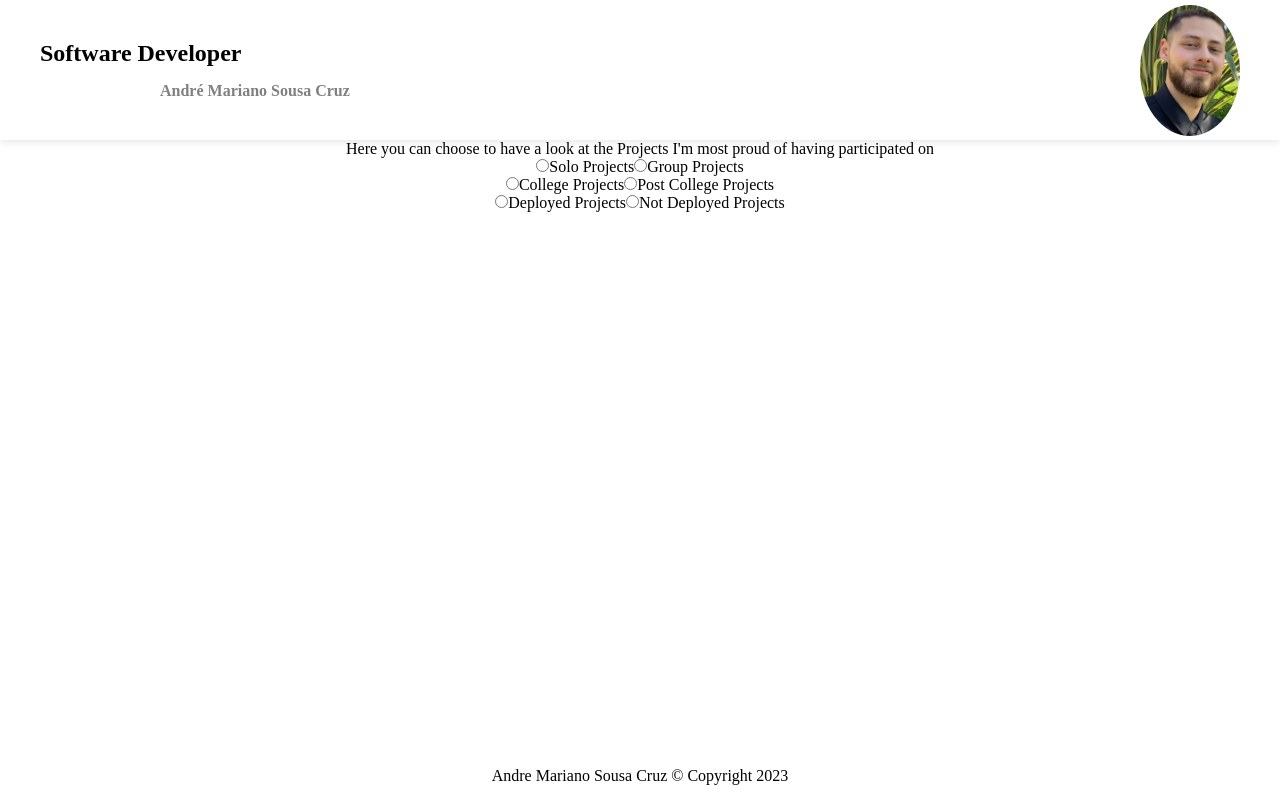
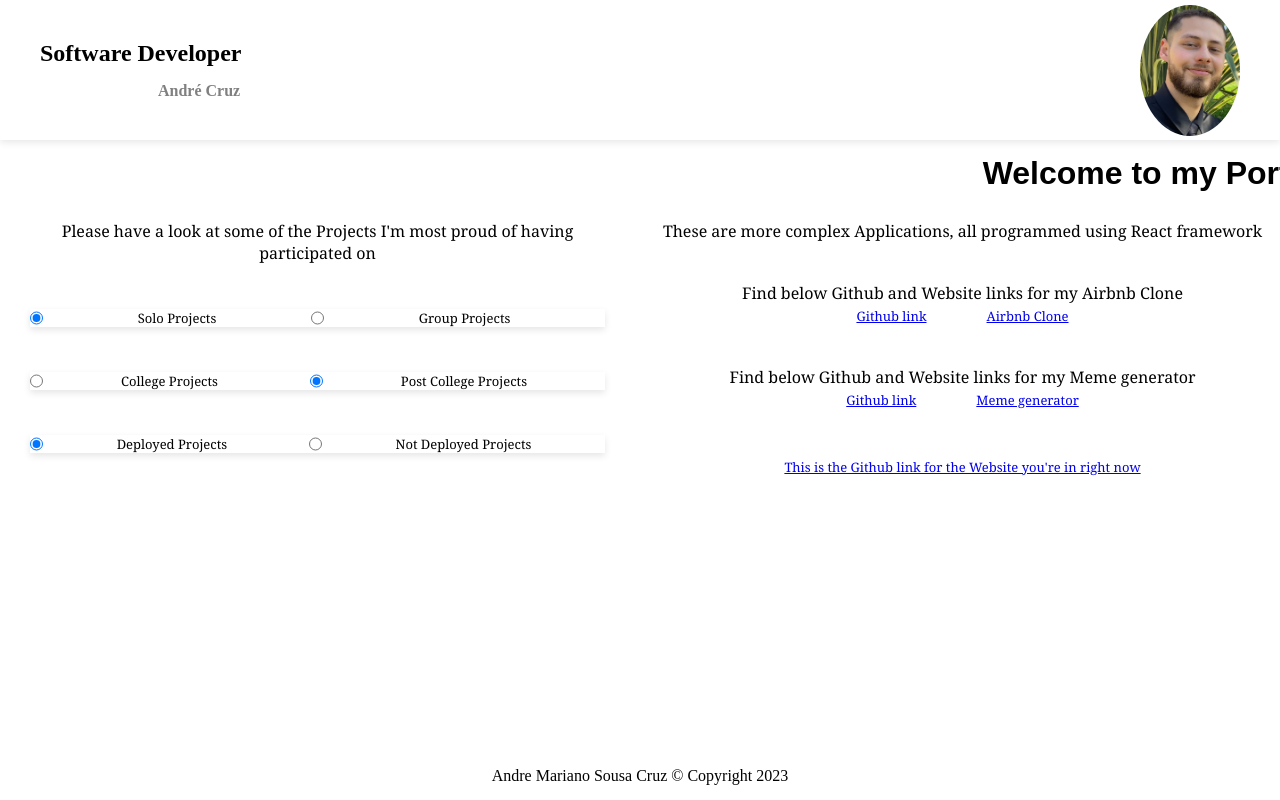
Before and after one commit to andremscruz/my-portfolio, a React (Create React App) app: page / in a window 1280 px wide. Built offline with nearby package versions, Linux system fonts and the light colour scheme.

Commit message:
CSS refactors and Minor JS refactor

```diff
--- a/src/components/Header.js
+++ b/src/components/Header.js
@@ -8,7 +8,7 @@ function Header(){
             <nav className="header">
             <div>
                 <h1 className="header--title">Software Developer</h1>
-                <h4 className="header--name">André Mariano Sousa Cruz</h4>
+                <h4 className="header--name">André Cruz</h4>
             </div>
             <img alt="" src={profilePicture} className="header--image"/>
             </nav>
--- a/src/components/Inputs.js
+++ b/src/components/Inputs.js
@@ -4,7 +4,8 @@ import "../css/Inputs.css"
 function Inputs(props){
     return(
         <div className="inputs--select">
-                <legend>Here you can choose to have a look at the Projects I'm most proud of having participated on</legend>
+            <legend className = "heading">Please have a look at some of the Projects I'm most proud of having participated on</legend>
+            <div className="inputs--inputs">
                 <input
                     type="radio"
                     id="solo"
@@ -25,11 +26,9 @@ function Inputs(props){
                     onChange={props.handleChange}
                 />
                 <label htmlFor="group">Group Projects</label>
+            </div>
 
-
-                <br/>
-
-
+            <div className="inputs--inputs">
                 <input
                     type="radio"
                     id="college"
@@ -51,11 +50,10 @@ function Inputs(props){
                     onChange={props.handleChange}
                 />
                 <label htmlFor="post-college">Post College Projects</label>
+            </div>
 
 
-                <br/>
-
-
+            <div className="inputs--inputs">
                 <input
                     type="radio"
                     id="deployed"
@@ -70,15 +68,15 @@ function Inputs(props){
 
                 <input
                     type="radio"
-                    id="non-deployed"
+                    id="not-deployed"
                     name="deployed"
                     value="not-deployed"
                     checked={props.conditions.deployed === "not-deployed"}
                     onChange={props.handleChange}
                 />
                 <label htmlFor="non-deployed">Not Deployed Projects</label>
-
             </div>
+        </div>
     )
 }
 
--- a/src/components/Main.js
+++ b/src/components/Main.js
@@ -6,9 +6,9 @@ function Main(){
 
     const[conditions, setConditions] = useState(
         {
-            solo: "",
-            college: "",
-            deployed: ""
+            solo: "solo",
+            college: "post-college",
+            deployed: "deployed"
         })
 
     function handleChange(event) {
@@ -41,59 +41,64 @@ function Main(){
 
 
     return(
-        <main>
+        <>
+            <div className="main--welcome--container">
+                <h1 className="main--welcome">Welcome to my Portfolio !</h1>
+            </div>
+            <main className="main--content">
                 <Inputs conditions={conditions} handleChange={handleChange}/>
-            <div className="main--content">
+                <div>
                     {conditions.solo === "solo"
                     && conditions.college === "college"
                     && conditions.deployed === "not-deployed"
-                &&  <div>
+                    &&  <div className="main--links">
                             <legend>As projects from College, we were not authorized to deploy the applications, but you'll find Github links below</legend>
                             <a href = "https://github.com/andremscruz/MyProfile">My Profile Application</a>
-                        <br/>
                             <a href = "https://github.com/andremscruz/BooksApp">Books App Application</a>
                         </div>
                     }
                     {conditions.solo === "solo"
                     && conditions.college === "post-college"
                     && conditions.deployed === "deployed"
-                && <div>
+                    && <div className="main--links">
                             <legend>These are more complex Applications, all programmed using React framework</legend>
+                            <div className="main--scrimba">
+                                <legend>Find below Github and Website links for my Airbnb Clone</legend>
+                                <a href="https://github.com/andremscruz/airbnb-clone">Github link</a>
+                                <a href="https://luxury-tarsier-eca883.netlify.app/">Airbnb Clone</a>
+                            </div>
+                            <div className="main--scrimba">
+                                <legend>Find below Github and Website links for my Meme generator</legend>
+                                <a href="https://github.com/andremscruz/meme-generator">Github link</a>
+                                <a href="https://stunning-sorbet-5933c5.netlify.app/">Meme generator</a>
+                            </div>
+                            <div className="main--scrimba1">
                                 <a href = "https://github.com/andremscruz/my-portfolio">This is the Github link for the Website you're in right now</a>
-                        <br/>
-                        <legend>Find below Github and Website links for my Airbnb Clone application</legend>
-                        <a href="https://github.com/andremscruz/airbnb-clone">Github link</a>
-                        <br/>
-                        <a href="https://luxury-tarsier-eca883.netlify.app/">Website</a>
-                        <br/>
-                        <legend>Find below Github and Website links for my Meme generator application</legend>
-                        <a href="https://github.com/andremscruz/meme-generator">Github link</a>
-                        <br/>
-                        <a href="https://stunning-sorbet-5933c5.netlify.app/">Website</a>
+                            </div>
+
                         </div>
                     }
                     {conditions.solo === "solo"
                     && conditions.college === "post-college"
                     && conditions.deployed === "not-deployed"
-                && <div>
+                    && <div className="main--links">
                             <legend>These are simpler codes that I programmed when I was reviewing JavaScript</legend>
                             <a href="https://github.com/andremscruz/multiplication-table">Multiplication table</a>
-                        <br/>
                             <a href="https://github.com/andremscruz/counter-exercise">Counter exercise</a>
-                        <br/>
                             <a href="https://github.com/andremscruz/Numbers-exercise">Numbers exercise</a>
                         </div>
                     }
                     {conditions.solo === "group"
-                && <div>
+                    && <div className="main--links">
                             <legend>As projects from College, we were not authorized to deploy the applications, but you'll find Github links below</legend>
                             <a href="https://github.com/comp229-group7/group-project">Surveys Application</a>
-                        <br/>
                             <a href="https://github.com/COMP231W21-G3/COMP231W21_G3_PHONNECT">Phonnect Social Media</a>
                         </div>
                     }
                 </div>
             </main>
+        </>
+
     )
 }
 
--- a/src/css/Header.css
+++ b/src/css/Header.css
@@ -15,7 +15,7 @@
     margin-left: 40px;
 }
 .header--name{
-    margin-left: 160px;
+    margin-left: 158px;
     margin-top: 15px;
     color: grey;
 }
--- a/src/css/Inputs.css
+++ b/src/css/Inputs.css
@@ -4,5 +4,31 @@
     padding: 0;
 }
 .inputs--select{
+    font-family: Georgia, 'Times New Roman', Times, serif;
     text-align: center;
+    display: flex;
+    flex-direction: column;
+    margin-top: 80px;
+    margin-left: 15px;
+    margin-right: 15px;
 }
+.inputs--inputs{
+    font-size: small;
+    margin-top: 45px;
+    margin-left: 15px;
+    margin-right: 15px;
+    display: flex;
+    justify-content: space-between;
+    box-shadow: 0px 2.98256px 7.4564px rgba(0, 0, 0, 0.1);
+}
+
+.inputs--inputs label{
+    margin: auto;
+}
+
+.inputs--inputs #post-college{
+   margin-left: 14px;
+}
+.inputs--inputs #not-deployed{
+    margin-left: 8px;
+}
--- a/src/css/Main.css
+++ b/src/css/Main.css
@@ -3,6 +3,58 @@
     margin: 0;
     padding: 0;
 }
-.main--select{
+.main--welcome--container{
+    width: 100%;
+    display: flex;
+    align-items: center;
+    justify-content: center;
+    overflow: hidden;
+    position: absolute;
+}
+.main--welcome{
+    font-family:"Copperplate", fantasy;
+    margin-top: 15px;
+    animation: scrollText 30s linear infinite;
+    position: relative;
+}
+.main--content{
+    font-family: Georgia, 'Times New Roman', Times, serif;
+    display: grid;
+    grid-template-rows: 40px 40px;
+    grid-template-columns: 1fr 1fr;
+    gap: 10px;
+    margin-bottom: 15px;
+}
+.main--links{
     text-align: center;
+    display: flex;
+    flex-direction: column;
+    margin-top: 80px;
+    margin-left: 15px;
+    margin-right: 15px;
 }
+a{
+    font-size: small;
+    margin-top: 45px;
+    margin-left: 30px;
+    margin-right: 30px;
+}
+.main--scrimba1{
+    margin-top: 45px;
+    margin-left: 15px;
+    margin-right: 15px;
+}
+.main--scrimba{
+    margin-top: 40px;
+    margin-left: 10px;
+    margin-right: 10px;
+}
+
+@keyframes scrollText {
+    0% {
+      right: -65%;
+    }
+    100% {
+      right: 60%;
+    }
+  }
```
Lines whose indentation alone changed are shown as unchanged.
